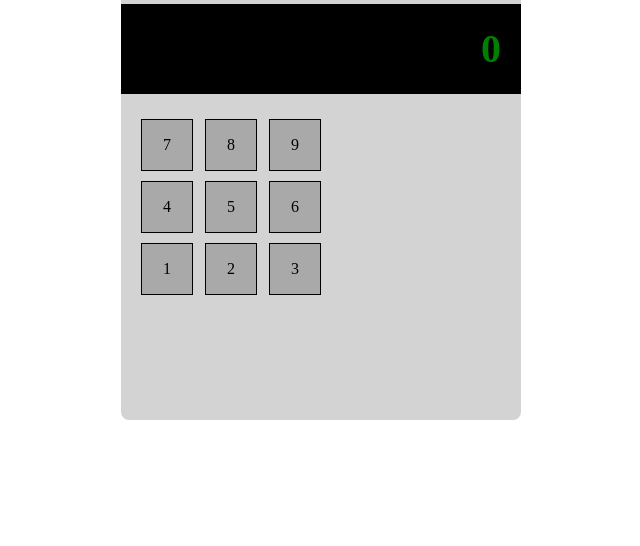
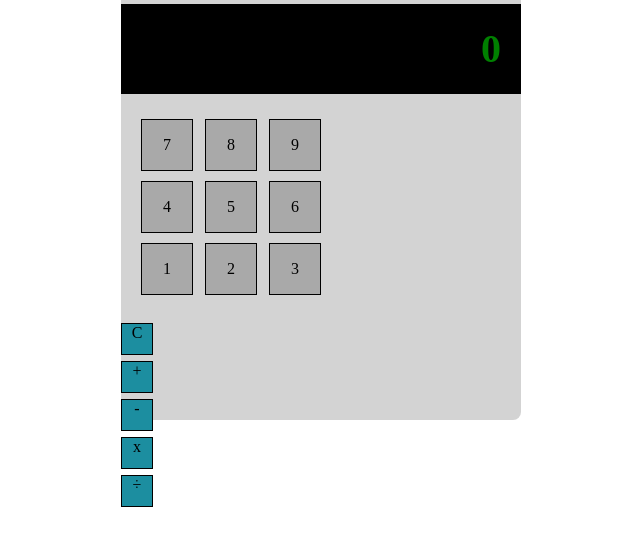
Before and after one commit to angelofaoldi/htmlcss-simple-calculator, a plain HTML site: page index.html in a window 1280 px wide. Shown: the part 338-884 px from the top of the page, without its empty margins (319-959 px from the left). Drawn offline with Linux system fonts and the light colour scheme; a web font is replaced by a local one.

Commit message:
[ADD] colonna operazioni

```diff
--- a/css/style.css
+++ b/css/style.css
@@ -64,3 +64,23 @@ section h1 {
     align-content: center;
     justify-content: center;
 }
+
+.colonna-destra {
+    display: flex;
+    flex-wrap: wrap;
+    flex-direction: column;
+    justify-content:space-around;
+
+}
+
+.tasticolonna {
+    background-color: #1c8ea0;
+    height: 30px;
+    width: 30px;
+    text-align: center;
+    border: 1px solid black;
+    margin: 3px 0;
+    justify-content: right;
+
+
+}
--- a/index.html
+++ b/index.html
@@ -42,9 +42,15 @@
                         <div class="tasto numero9">1</div>
                     </div>
 
-                    <div class="colonna-destra">
+                    <!-- COLONNA OPERAZIONI -->
+                     <div class="colonna-destra">
+                        <div class="tasticolonna">C</div>
+                        <div class="tasticolonna">+</div>
+                        <div class="tasticolonna">-</div>
+                        <div class="tasticolonna">x</div>
+                        <div class="tasticolonna">÷</div>
+                    </div>
 
-                    </div>
 
                     <div class="zerouguale">
 
```
